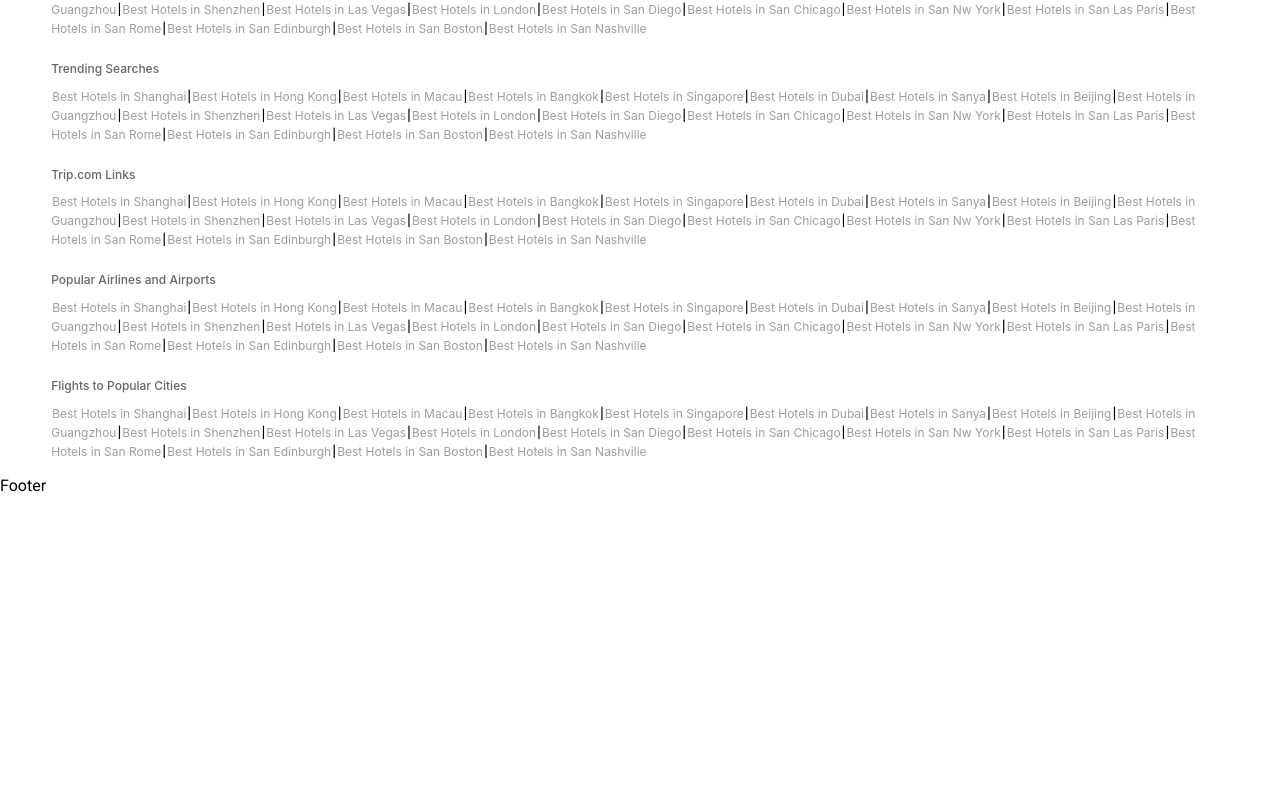
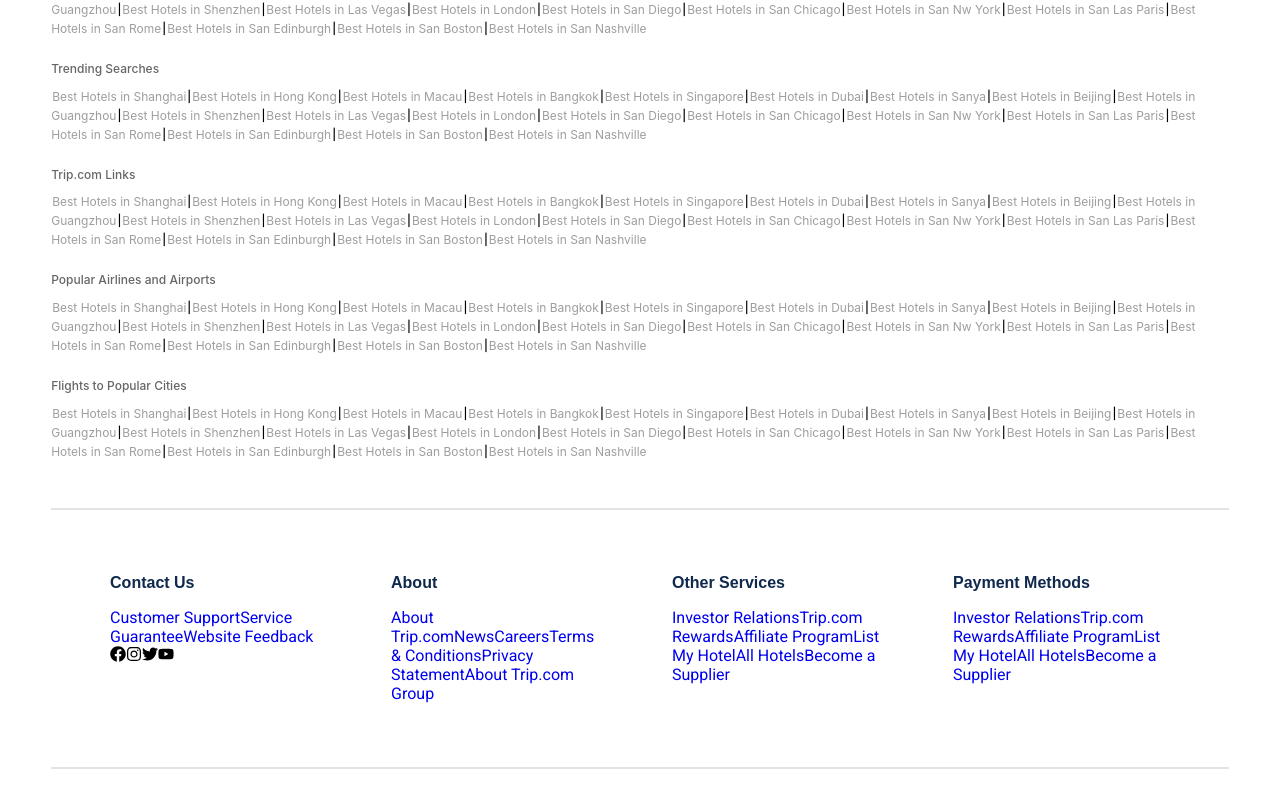
Before and after one commit to techshomez/trip, a React (Vite) app: page / in a window 1280 px wide. Shown: the part 3628-4429 px from the top of the page. Before the commit the page ends 4123 px from the top, so only its background shows below. Built offline with nearby package versions, Linux system fonts and the light colour scheme.

Commit message:
footer component styling

```diff
--- a/src/components/common/footer/footer.css
+++ b/src/components/common/footer/footer.css
@@ -0,0 +1,30 @@
+hr {
+  background-color: #e4e3e3;
+  height: 0;
+  border: 0.5px solid rgb(228, 227, 227);
+}
+
+.footer {
+  padding: 2rem 4%;
+}
+
+.footer .container {
+  padding: 2rem 5%;
+  display: flex;
+  gap: 4rem;
+  margin-top: 2rem;
+  margin-bottom: 2rem;
+}
+
+.footer .container .footer-items {
+  width: 500px;
+  height: auto;
+}
+
+.footer .container .footer-items h2 {
+  font-size: 16px;
+  font-weight: 700;
+  color: #0f294d;
+  padding-bottom: 1rem;
+  font-family: arial, sans-serif;
+}
--- a/src/components/common/footer/index.jsx
+++ b/src/components/common/footer/index.jsx
@@ -1,9 +1,81 @@
-import React from 'react'
+import { Link } from "react-router-dom";
+import "./footer.css";
+import {
+  FaFacebook,
+  FaFacebookF,
+  FaFacebookSquare,
+  FaInstagram,
+  FaSearch,
+  FaTwitter,
+  FaYoutube,
+} from "react-icons/fa";
 
 const Footer = () => {
   return (
-    <div>Footer</div>
-  )
-}
+    <>
+      <div className="footer">
+        <hr />
+        <div className="container">
+          <div className="footer-items">
+            <h2>Contact Us</h2>
+            <div className="footer-link">
+              <Link to="">Customer Support</Link>
+              <Link to="">Service Guarantee</Link>
+              <Link to="">Website Feedback</Link>
+            </div>
+            <div className="social-link">
+              <i>
+                <FaFacebook />
+              </i>
+              <i>
+                <FaInstagram />
+              </i>
+              <i>
+                <FaTwitter />
+              </i>
+              <i>
+                <FaYoutube />
+              </i>
+            </div>
+          </div>
+          <div className="footer-items">
+            <h2>About</h2>
+            <div className="footer-link">
+              <Link to="">About Trip.com</Link>
+              <Link to="">News</Link>
+              <Link to="">Careers</Link>
+              <Link to="">Terms & Conditions</Link>
+              <Link to="">Privacy Statement</Link>
+              <Link to="">About Trip.com Group</Link>
+            </div>
+          </div>
+          <div className="footer-items">
+            <h2>Other Services</h2>
+            <div className="footer-link">
+              <Link to="">Investor Relations</Link>
+              <Link to="">Trip.com Rewards</Link>
+              <Link to="">Affiliate Program</Link>
+              <Link to="">List My Hotel</Link>
+              <Link to="">All Hotels</Link>
+              <Link to="">Become a Supplier</Link>
+            </div>
+          </div>
+          <div className="footer-items">
+            <h2>Payment Methods</h2>
+            <div className="footer-link">
+              <Link to="">Investor Relations</Link>
+              <Link to="">Trip.com Rewards</Link>
+              <Link to="">Affiliate Program</Link>
+              <Link to="">List My Hotel</Link>
+              <Link to="">All Hotels</Link>
+              <Link to="">Become a Supplier</Link>
+            </div>
+          </div>
+        </div>
+        <hr />
+      </div>
+    </>
+  );
+};
 
-export default Footer
+export default Footer;
```
